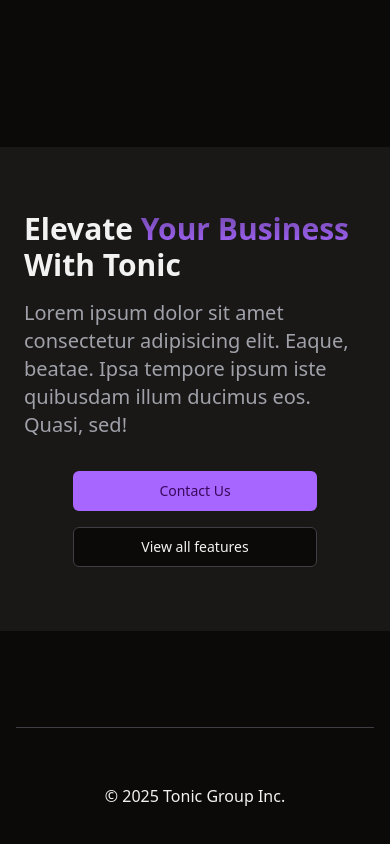
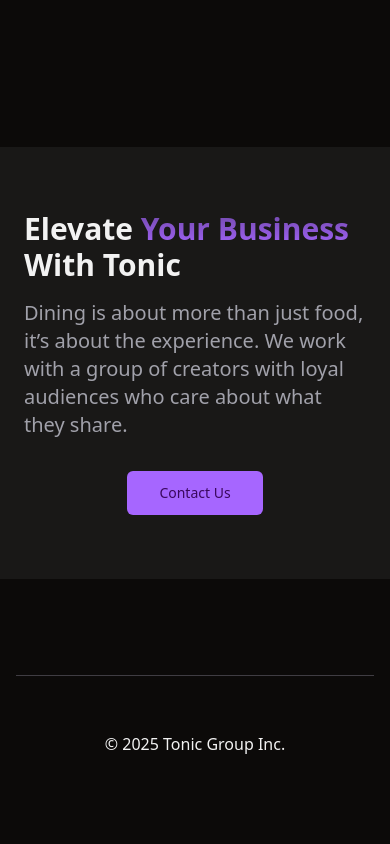
Before and after one commit to tonictheapp/Website, a React (Vite) app: page / in a window 390 px wide. Shown: the part 4318-5162 px from the top of the page. After the commit the page ends 5130 px from the top, so only its background shows below. Built offline with nearby package versions, Linux system fonts and the light colour scheme.

Commit message:
Added links to app store download

```diff
--- a/src/components/Cta.tsx
+++ b/src/components/Cta.tsx
@@ -17,20 +17,13 @@
             With Tonic
           </h2>
           <p className="text-muted-foreground text-xl mt-4 mb-8 lg:mb-0">
-            Lorem ipsum dolor sit amet consectetur adipisicing elit. Eaque,
-            beatae. Ipsa tempore ipsum iste quibusdam illum ducimus eos. Quasi,
-            sed!
+            Dining is about more than just food, it’s about the experience.
+            We work with a group of creators with loyal audiences who care about what they share.
           </p>
         </div>
 
         <div className="space-y-4 lg:col-start-2">
-          <Button className="w-full md:mr-4 md:w-auto">Contact Us</Button>
-          <Button
-            variant="outline"
-            className="w-full md:w-auto"
-          >
-            View all features
-          </Button>
+          <Button size="lg" className="w-full md:mr-4 md:w-auto">Contact Us</Button>
         </div>
       </div>
     </section>
--- a/src/components/Navbar.tsx
+++ b/src/components/Navbar.tsx
@@ -128,11 +128,11 @@
           <div className="hidden md:flex gap-2">
             <a
               rel="noreferrer noopener"
-              href="https://github.com/leoMirandaa/shadcn-landing-page.git"
+              href="https://apps.apple.com/app/idYOUR_APP_ID"
               target="_blank"
-              className={`border ${buttonVariants({ variant: "secondary" })}`}
+              className={`border ${buttonVariants({ variant: "default" })}`}
             >
-              Login
+              Download the App
             </a>
 
             <ModeToggle />
```
Also changed, not shown: src/assets/appstoredark.svg (added), src/assets/appstorelight.svg (added).
